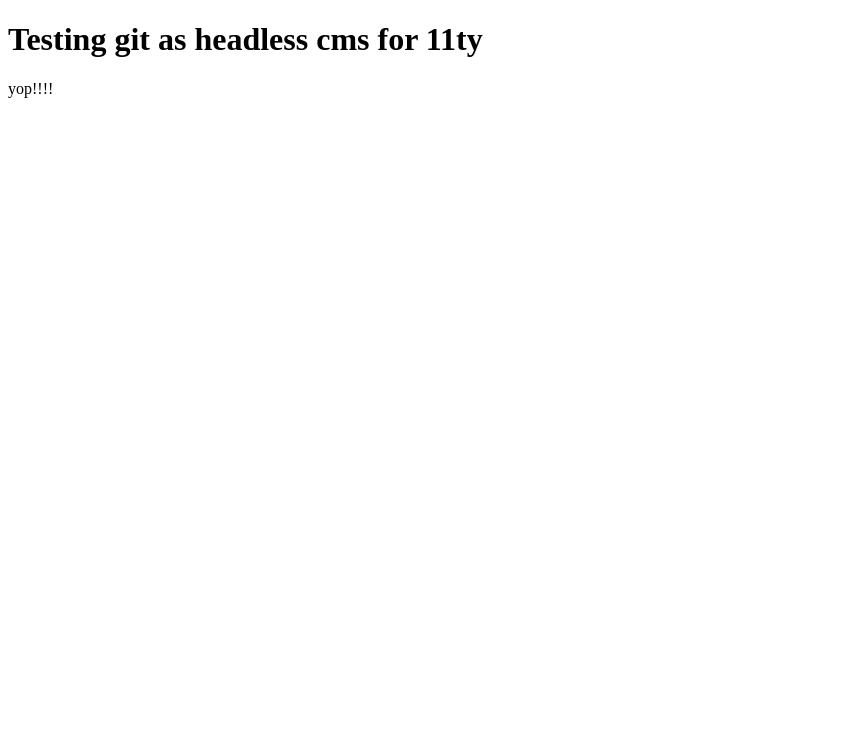
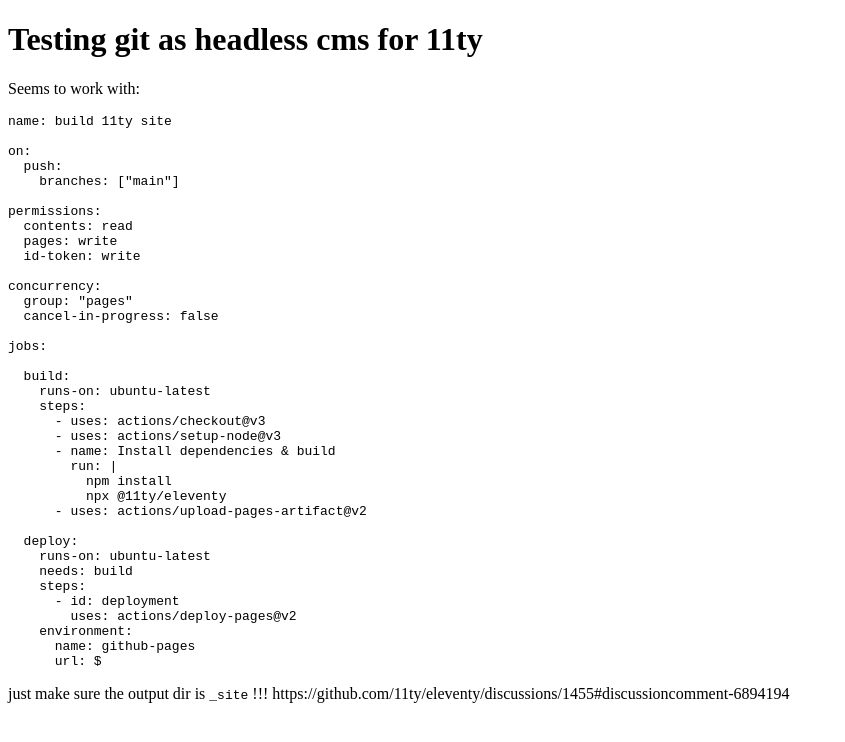
Before and after one commit to jere76/08-11ty-github-headless-cms, an Eleventy site: page src/index.md in a window 1280 px wide. Shown: the whole page, without its empty margins (0-845 px from the left). Built offline with nearby package versions, Linux system fonts and the light colour scheme; Eleventy itself is replaced by a stand-in of ours; code samples lack their colours; files that its build step writes are made by us from their sources; what @11tyrocks/eleventy-plugin-lightningcss would draw is missing.

Commit message:
test build and deploy workflow

````diff
--- a/src/index.md
+++ b/src/index.md
@@ -3,4 +3,47 @@
 layout: base.njk
 ---
 
-yop!!!!
+Seems to work with:
+
+```yml
+name: build 11ty site
+
+on:
+  push:
+    branches: ["main"]
+
+permissions:
+  contents: read
+  pages: write
+  id-token: write
+
+concurrency:
+  group: "pages"
+  cancel-in-progress: false
+
+jobs:
+
+  build:
+    runs-on: ubuntu-latest
+    steps:
+      - uses: actions/checkout@v3
+      - uses: actions/setup-node@v3
+      - name: Install dependencies & build
+        run: |
+          npm install
+          npx @11ty/eleventy
+      - uses: actions/upload-pages-artifact@v2
+
+  deploy:
+    runs-on: ubuntu-latest
+    needs: build
+    steps:
+      - id: deployment
+        uses: actions/deploy-pages@v2
+    environment:
+      name: github-pages
+      url: ${{ steps.deployment.outputs.page_url }}
+```
+
+just make sure the output dir is `_site` !!!
+https://github.com/11ty/eleventy/discussions/1455#discussioncomment-6894194
````
